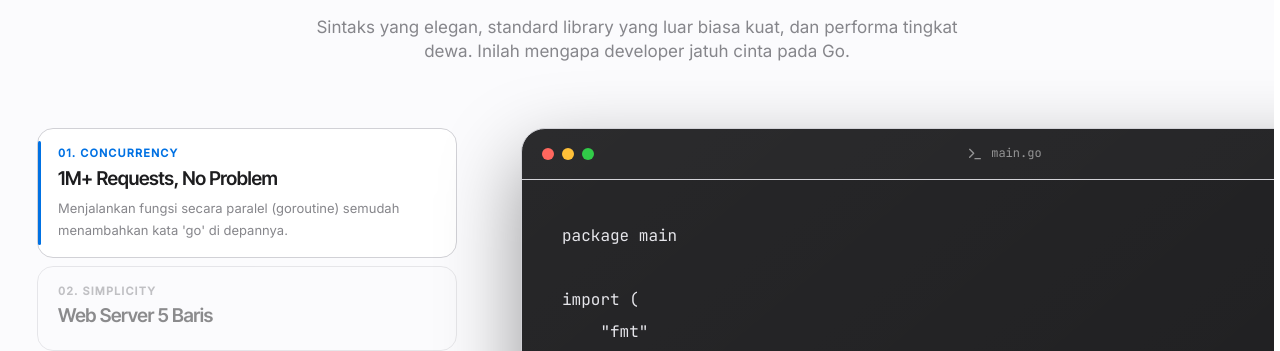
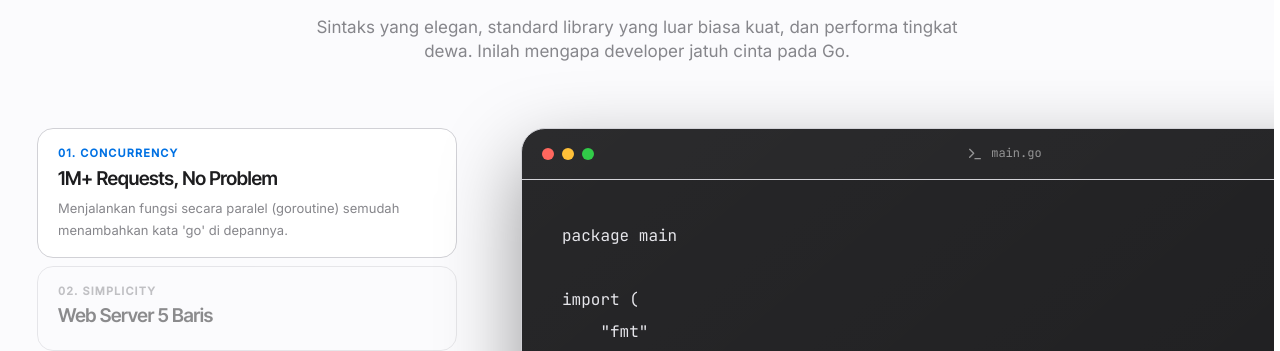
Before and after one commit to Kahfi10/go-learning, a Next.js app in the folder frontend/: page / in a window 1280 px wide. Shown: the part 1420-1771 px from the top of the page. Built offline with nearby package versions, Linux system fonts and the light colour scheme; no server answers.

Commit message:
polish(marketing): remove accent bar from active tab indicator

```diff
--- a/frontend/components/marketing/WhyGoSandbox.tsx
+++ b/frontend/components/marketing/WhyGoSandbox.tsx
@@ -143,10 +143,6 @@ export default function WhyGoSandbox() {
                       : "bg-transparent border-transparent hover:bg-black/[0.03] dark:hover:bg-white/[0.03] opacity-50 hover:opacity-80"
                   )}
                 >
-                  {/* Active left accent bar */}
-                  {isActive && (
-                    <span className="absolute left-0 top-3 bottom-3 w-[3px] rounded-full bg-[#0071E3]" />
-                  )}
                   <p className={cn("text-[11px] font-semibold tracking-widest uppercase mb-1.5", isActive ? "text-[#0071E3]" : "text-[#86868B]")}>
                     {ex.label}
                   </p>
```
